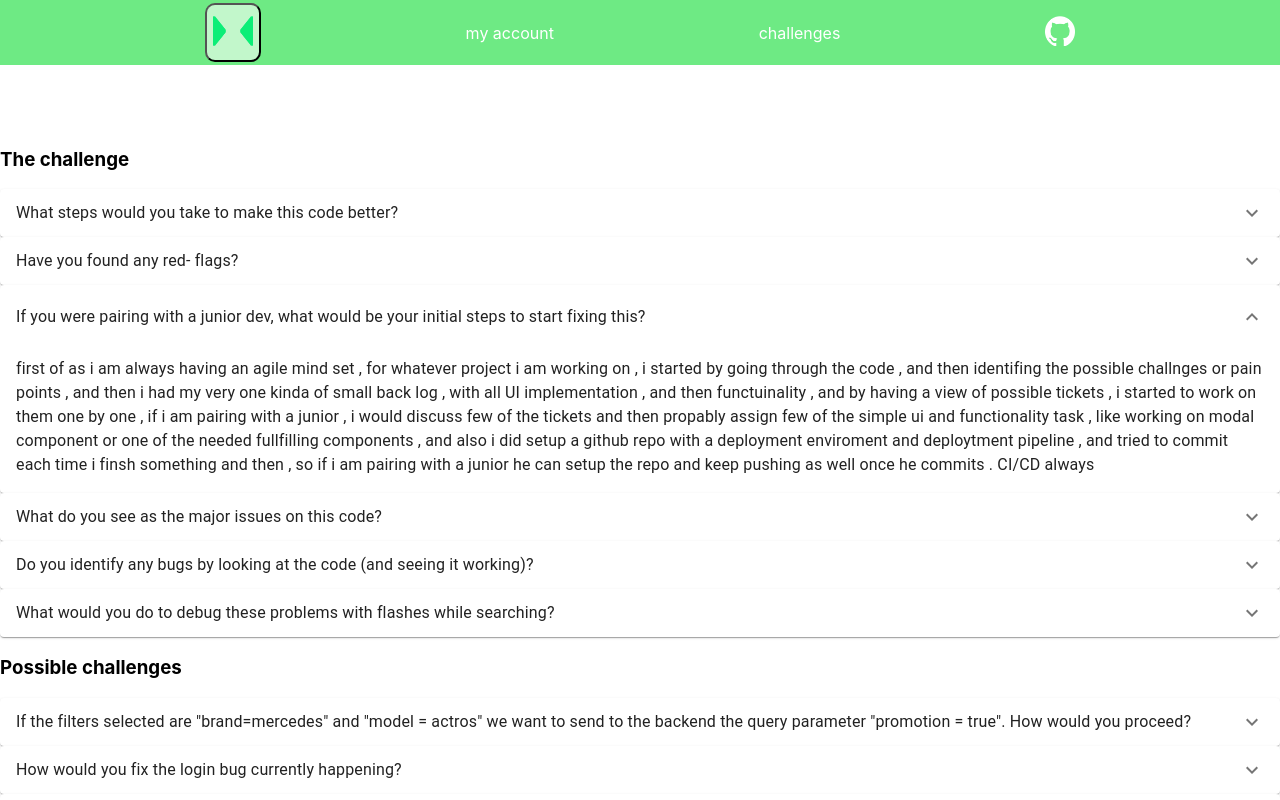
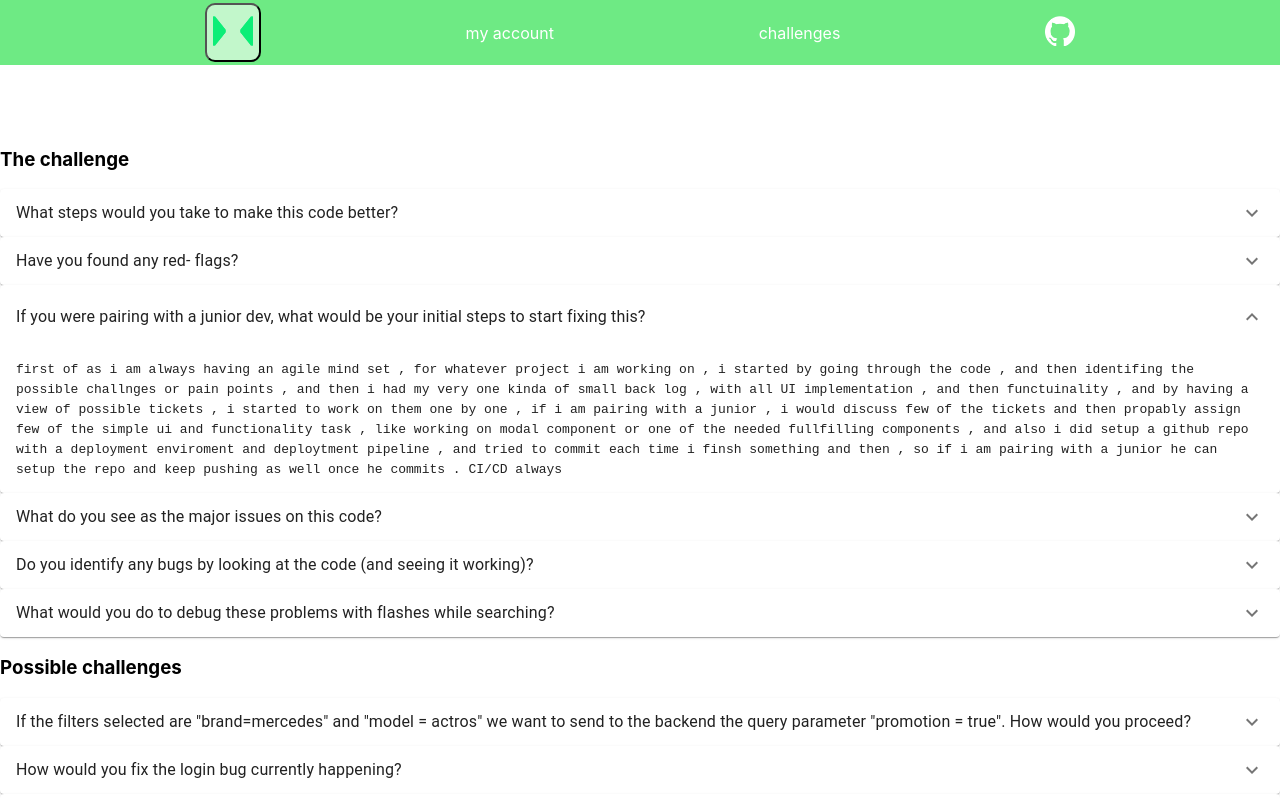
Before and after one commit to abdallaamin/WTXtask, a Next.js app: page /challenges in a window 1280 px wide. Both pictures are taken after a click on the button 640 px from the left and 309 px from the top of the page. Shown: the top 800 px of the page. Built offline with nearby package versions, Linux system fonts and the light colour scheme.

Commit message:
update challenges answer code

```diff
--- a/pages/challenges.tsx
+++ b/pages/challenges.tsx
@@ -102,9 +102,9 @@
                     <Typography>{f.question}</Typography>
                 </AccordionSummary>
                 <AccordionDetails>
-                    <Typography>
+                    <code>
                         {f.answer}
-                    </Typography>
+                    </code>
                 </AccordionDetails>
             </Accordion>
             </div>
```
